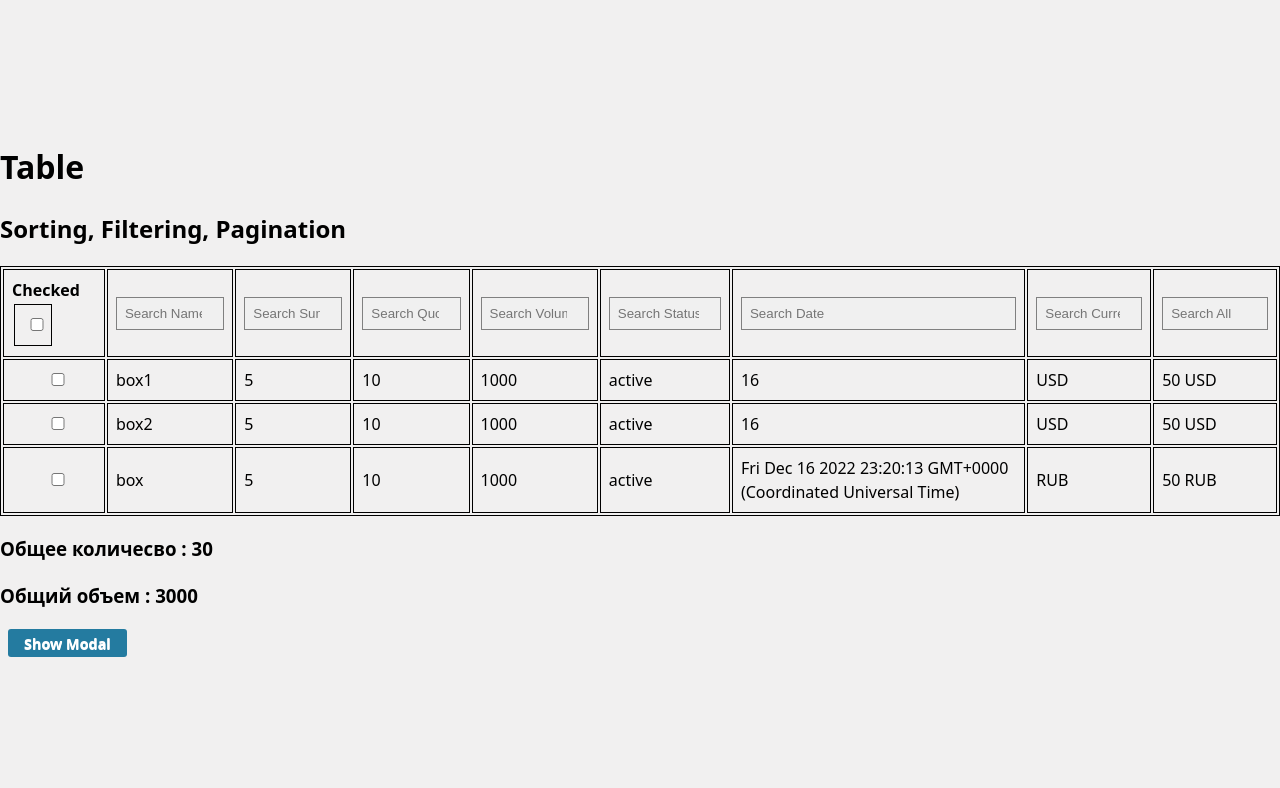
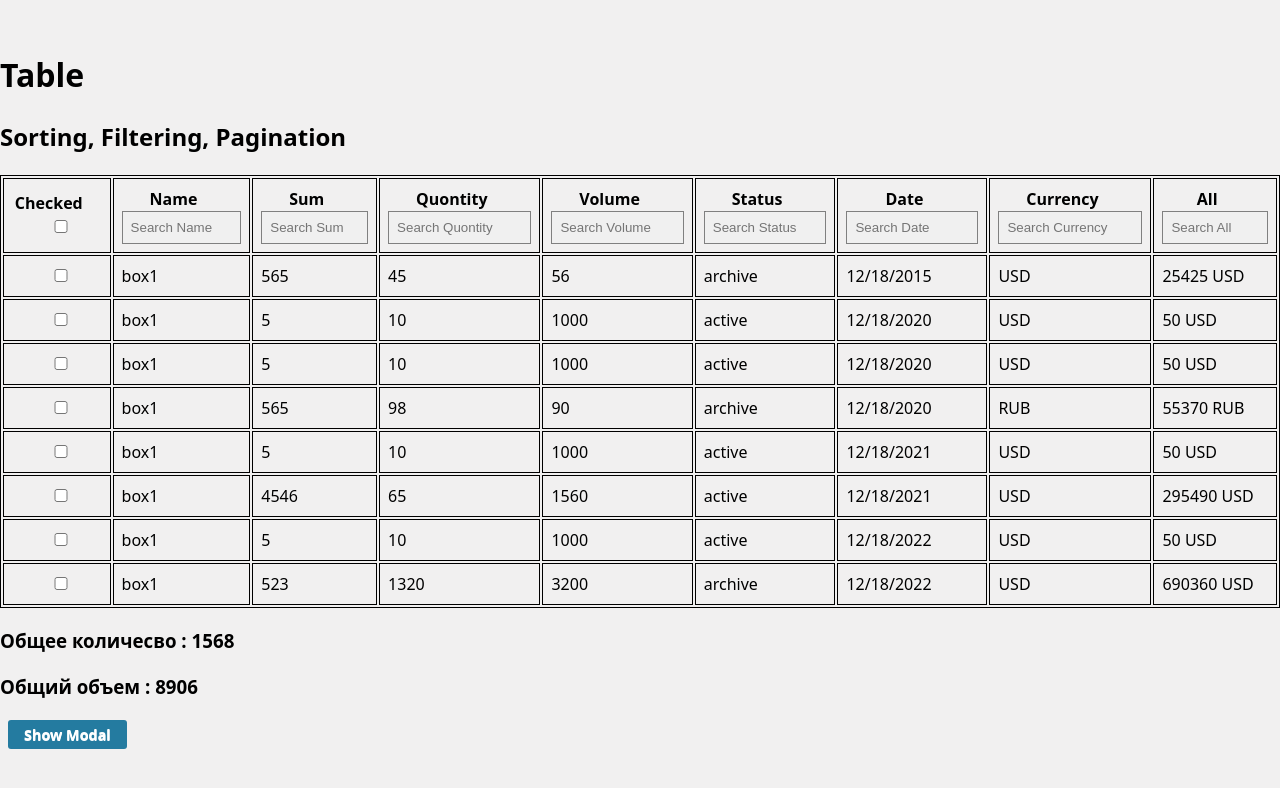
Before and after one commit to lismgmk/custom-table, a React app: page / in a window 1280 px wide. Shown: the top 788 px of the page. Built offline with nearby package versions, Linux system fonts and the light colour scheme; data requests are answered from the project's data file.

Commit message:
add server

```diff
--- /dev/null
+++ b/db.json
@@ -0,0 +1,86 @@
+{
+  "documents1": [
+    {
+      "id": "11-idd",
+      "status": "active",
+      "sum": 5,
+      "qty": 10,
+      "volume": 1000,
+      "name": "box1",
+      "delivery_date": "Mon Dec 19 2022 00:42:46 GMT+0300 (Moscow Standard Time)",
+      "currency": "USD"
+    },
+    {
+      "id": "d1-idd",
+      "status": "active",
+      "sum": 5,
+      "qty": 10,
+      "volume": 1000,
+      "name": "box1",
+      "delivery_date": "Mon Dec 19 2021 00:42:46 GMT+0300 (Moscow Standard Time)",
+      "currency": "USD"
+    },
+    {
+      "id": "1dddd-id",
+      "status": "active",
+      "sum": 5,
+      "qty": 10,
+      "volume": 1000,
+      "name": "box1",
+      "delivery_date": "Mon Dec 19 2020 00:42:46 GMT+0300 (Moscow Standard Time)",
+      "currency": "USD"
+    },
+    {
+      "id": "1dddd1-id",
+      "status": "active",
+      "sum": 5,
+      "qty": 10,
+      "volume": 1000,
+      "name": "box1",
+      "delivery_date": "Mon Dec 19 2020 00:42:46 GMT+0300 (Moscow Standard Time)",
+      "currency": "USD"
+    }
+  ],
+  "documents2": [
+    {
+      "id": "1551-id",
+      "status": "archive",
+      "sum": 523,
+      "qty": 1320,
+      "volume": 3200,
+      "name": "box1",
+      "delivery_date": "Mon Dec 19 2022 00:42:46 GMT+0300 (Moscow Standard Time)",
+      "currency": "USD"
+    },
+    {
+      "id": "5959d1-id",
+      "status": "active",
+      "sum": 4546,
+      "qty": 65,
+      "volume": 1560,
+      "name": "box1",
+      "delivery_date": "Mon Dec 19 2021 00:42:46 GMT+0300 (Moscow Standard Time)",
+      "currency": "USD"
+    },
+    {
+      "id": "1d61fdfd15d-id",
+      "status": "archive",
+      "sum": 565,
+      "qty": 98,
+      "volume": 90,
+      "name": "box1",
+      "delivery_date": "Mon Dec 19 2020 00:42:46 GMT+0300 (Moscow Standard Time)",
+      "currency": "RUB"
+    },
+    {
+      "id": "1d5dfd6565d1-id",
+      "status": "archive",
+      "sum": 565,
+      "qty": 45,
+      "volume": 56,
+      "name": "box1",
+      "delivery_date": "Mon Dec 19 2015 00:42:46 GMT+0300 (Moscow Standard Time)",
+      "currency": "USD"
+    }
+  ]
+}
--- a/package.json
+++ b/package.json
@@ -7,7 +7,8 @@
     "start": "cross-env NODE_ENV=development webpack serve --config tools/webpack/webpack.config.dev.js",
     "build": "cross-env NODE_ENV=production webpack --config tools/webpack/webpack.config.prod.js",
     "serve": "cross-env NODE_ENV=production webpack --config tools/webpack/webpack.config.prod.js && cross-env serve dist/",
-    "lint": "eslint --ext .js,.jsx,.ts,.tsx src/"
+    "lint": "eslint --ext .js,.jsx,.ts,.tsx src/",
+    "start:server": "json-server --watch db.json --port 3000"
   },
   "devDependencies": {
     "@marshallofsound/webpack-asset-relocator-loader": "^0.5.0",
@@ -28,6 +29,7 @@
     "file-loader": "^6.2.0",
     "fork-ts-checker-webpack-plugin": "^7.2.13",
     "html-webpack-plugin": "^5.5.0",
+    "json-server": "^0.17.1",
     "less": "^4.1.3",
     "less-loader": "11.1.0",
     "mini-css-extract-plugin": "^2.6.1",
@@ -45,6 +47,7 @@
   },
   "dependencies": {
     "@types/react-redux": "^7.1.24",
+    "date-fns": "^2.29.3",
     "nanoid": "^4.0.0",
     "react": "^18.2.0",
     "react-dom": "^18.2.0"
--- a/src/components/AppPage.tsx
+++ b/src/components/AppPage.tsx
@@ -3,6 +3,8 @@ import { useSelector } from 'react-redux';
 import { useAppDispatch } from '../redux/hooks/reduxHooks';
 import { currentBodyRowsSlice } from '../redux/slices/currentBodyRows';
 import { RootState } from '../redux/store';
+import useFetch from '../server/hooks/fetch.hook';
+import { cancelFetch } from '../server/utils';
 import './Application.scss';
 import { IResponse } from './dto/data.interface';
 import { countEmont } from './helpers/countAmount';
@@ -17,43 +19,72 @@ const AppPage: React.FC = () => {
     sumQnt: number;
   }>({ sumVolume: 0, sumQnt: 0 });
 
-  const rows: IResponse[] = [
-    {
-      id: '111',
-      status: 'active',
-      sum: 5,
-      qty: 10,
-      volume: 1000,
-      name: 'box1',
-      delivery_date: new Date().getDate().toString(),
-      currency: 'USD',
-    },
-    {
-      id: '2222',
-      status: 'active',
-      sum: 5,
-      qty: 10,
-      volume: 1000,
-      name: 'box2',
-      delivery_date: new Date().getDate().toString(),
-      currency: 'USD',
-    },
-    {
-      id: '3fdfdf',
-      status: 'active',
-      sum: 5,
-      qty: 10,
-      volume: 1000,
-      name: 'box',
-      delivery_date: new Date().toString(),
-      currency: 'RUB',
-    },
+  // const [data, loading, error] = useFetch();
+
+  // const rows: IResponse[] = [
+  //   {
+  //     id: '111',
+  //     status: 'active',
+  //     sum: 5,
+  //     qty: 10,
+  //     volume: 1000,
+  //     name: 'box1',
+  //     delivery_date: new Date().getDate().toString(),
+  //     currency: 'USD',
+  //   },
+  //   {
+  //     id: '2222',
+  //     status: 'active',
+  //     sum: 5,
+  //     qty: 10,
+  //     volume: 1000,
+  //     name: 'box2',
+  //     delivery_date: new Date().getDate().toString(),
+  //     currency: 'USD',
+  //   },
+  //   {
+  //     id: '3fdfdf',
+  //     status: 'active',
+  //     sum: 5,
+  //     qty: 10,
+  //     volume: 1000,
+  //     name: 'box',
+  //     delivery_date: new Date().toString(),
+  //     currency: 'RUB',
+  //   },
+  // ];
+
+  const [states, setStates] = useState<IResponse[]>();
+  const urls: string[] = [
+    'http://localhost:3000/documents1',
+    'http://localhost:3000/documents2',
   ];
+
+  const fet = async () => {
+    const requests = urls.map((url) => fetch(url));
+    const responses = await Promise.all(requests);
+    const promises = responses.map((response) => response.json());
+    const data = await Promise.all(promises);
+    const r = data.flat();
+    console.log(r, 'cccccccccccccccccc');
+
+    setStates(r);
+  };
+  // fet();
+  useEffect(() => {
+    fet();
+  }, []);
   const dispatch = useAppDispatch();
   const redux = useSelector((state: RootState) => state.currentBodyRows);
+  console.log(states, 'dddd++++');
+
   useEffect(() => {
-    dispatch(currentBodyRowsSlice.actions.setInitialRows(rows));
-  }, []);
+    if (states && states.length > 0) {
+      console.log('!!!!!!!!!!!!!!!', states);
+
+      dispatch(currentBodyRowsSlice.actions.setInitialRows(states));
+    }
+  }, [states]);
 
   useEffect(() => {
     const sumVolume = countEmont(redux.allRows, 'volume');
@@ -63,16 +94,17 @@ const AppPage: React.FC = () => {
       sumQnt,
     }));
   }, [redux.allRows]);
+
   const { isShowing, toggle } = useModal();
 
-  const smartClose = (options: { clear?: boolean; param?: boolean }) => {
+  const smartClose = async (options: { clear?: boolean; param?: boolean }) => {
     if (options.clear) {
       dispatch(currentBodyRowsSlice.actions.setFilter({}));
       dispatch(currentBodyRowsSlice.actions.setMainCheckBox(false));
     }
     if (options.param) {
       console.log('senddd');
-
+      await cancelFetch({ list: Object.keys(redux.filters) });
       if (options.clear) {
         dispatch(currentBodyRowsSlice.actions.setFilter({}));
         dispatch(currentBodyRowsSlice.actions.setMainCheckBox(false));
@@ -83,6 +115,15 @@ const AppPage: React.FC = () => {
   const reduxFilter = useSelector(
     (state: RootState) => state.currentBodyRows.filters,
   );
+
+  // if (loading || !data) {
+  //   return <div>loading...</div>;
+  // }
+
+  // if (error) {
+  //   return <div>{error}</div>;
+  // }
+
   return (
     <div className='App'>
       <h1>Table</h1>
--- a/src/components/Table.tsx
+++ b/src/components/Table.tsx
@@ -1,3 +1,4 @@
+import { format } from 'date-fns';
 import React, { useEffect, useState } from 'react';
 import { useSelector } from 'react-redux';
 import { useAppDispatch } from '../redux/hooks/reduxHooks';
@@ -72,13 +73,14 @@ const Table = () => {
     allRows.forEach((el) => {
       initialState[el.id] = {
         ...el,
+        delivery_date: format(new Date(el.delivery_date), 'MM/dd/yyyy'),
       };
     });
     return initialState;
   };
 
   useEffect(() => {
-    setAllRows(iterableRows(redux.allFilteredRows));
+      setAllRows(iterableRows(redux.allFilteredRows));
   }, [redux.allFilteredRows]);
 
   return (
@@ -88,17 +90,16 @@ const Table = () => {
           <tr>
             <th>
               <span>Checked</span>
-              <th>
                 <input
                   type='checkbox'
                   checked={reduxMainCheckBox}
                   onChange={(event) => handlerMainCheck(event.target.checked)}
                 />
-              </th>
             </th>
             {columns.map((column) => {
               return (
                 <th key={column.rowName}>
+                  <span>{column.label}</span>
                   <input
                     type='search'
                     placeholder={`Search ${column.label}`}
--- a/src/redux/slices/currentBodyRows.ts
+++ b/src/redux/slices/currentBodyRows.ts
@@ -26,6 +26,8 @@ export const currentBodyRowsSlice = createSlice({
   initialState,
   reducers: {
     setInitialRows: (state, action: { payload: IResponse[] }) => {
+      console.log(action.payload, 'aaact');
+
       action.payload.sort((a, b) => {
         return (
           Number(new Date(a.delivery_date)) - Number(new Date(b.delivery_date))
--- /dev/null
+++ b/src/server/dto/server.inreffaces.ts
@@ -0,0 +1,5 @@
+export interface IRequestServer {
+  endpoint: string;
+  method: string;
+  data: { list: string[] };
+}
--- /dev/null
+++ b/src/server/utils.ts
@@ -0,0 +1,45 @@
+export interface IRequestServer {
+  endpoint: string;
+  method: string;
+  data: { list: string[] };
+}
+
+const request = ({ endpoint, method, data }: IRequestServer) => {
+  fetch(endpoint, {
+    body: JSON.stringify(data),
+    method,
+    headers: {
+      'Content-Type': 'application/json',
+    },
+  });
+};
+
+// export const uuidv4 = () =>
+//   'xxxxxxxx-xxxx-4xxx-yxxx-xxxxxxxxxxxx'.replace(/[xy]/g, function (c) {
+//     const r = (Math.random() * 16) | 0,
+//       v = c == 'x' ? r : (r & 0x3) | 0x8;
+//     return v.toString(16);
+//   });
+
+export const cancelFetch = (data: {list: string[]}) => {
+  request({
+    endpoint: 'http://localhost:3000/cancel',
+    method: 'POST',
+    data,
+  });
+};
+
+// export const update = (page: string) => {
+//   request({
+//     endpoint: `http://localhost:3000/pages/${page.id}`,
+//     method: 'PUT',
+//     data: page,
+//   });
+// };
+
+// export const remove = (page: string) => {
+//   request({
+//     endpoint: `http://localhost:3000/pages/${page.id}`,
+//     method: 'DELETE',
+//   });
+// };
```
Also changed, not shown: src/server/hooks/fetch.hook.ts (added, +49 -0 lines), 1 other file (tests, documents, lock files or other folders).
